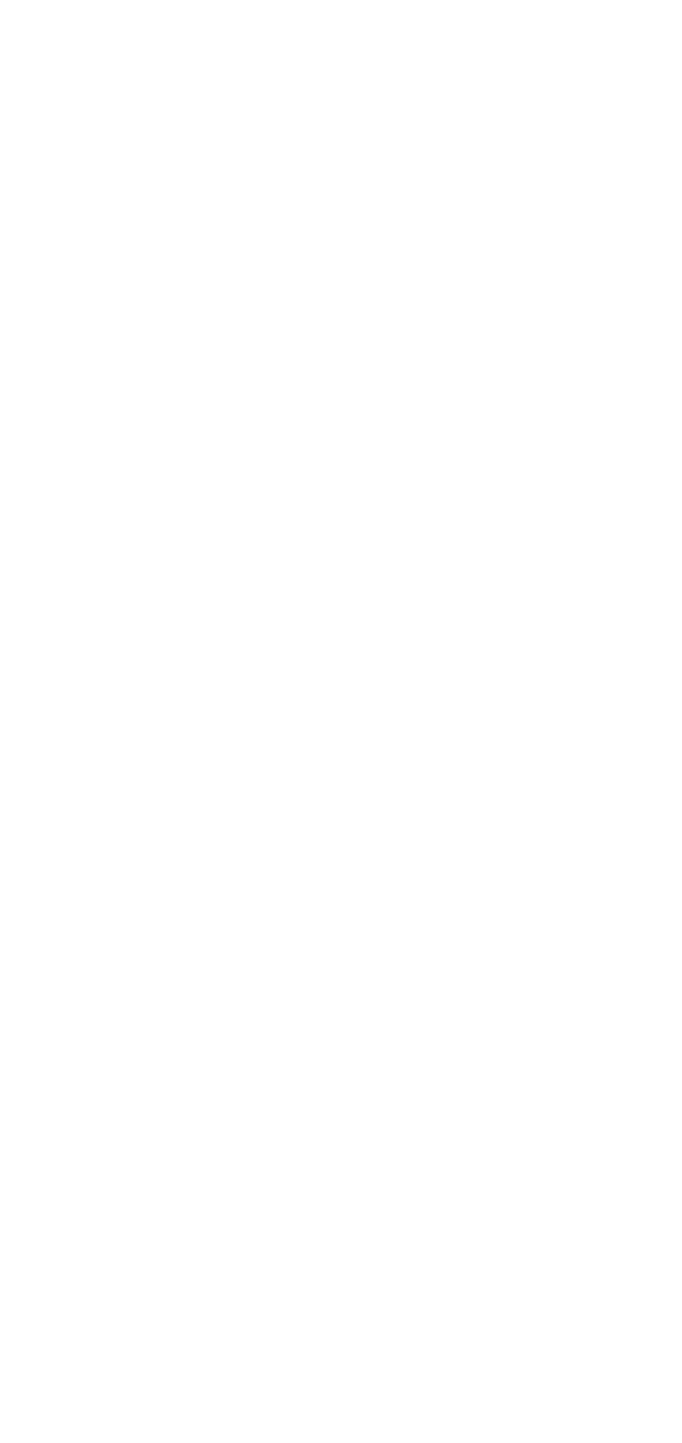
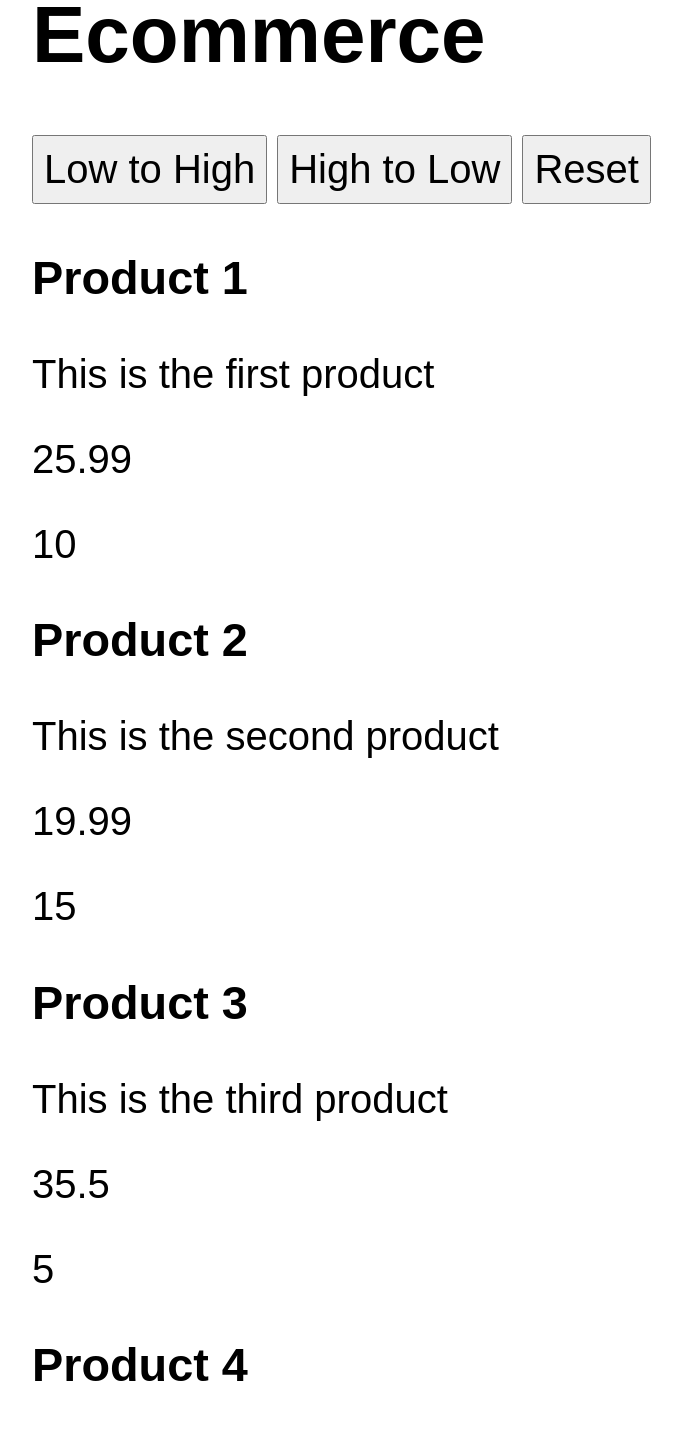
Before and after one commit to mdadil09/React-JS-Practice-Set, a React (Create React App) app in the folder set-7/: page / in a window 1280 px wide. Shown: the part 9100-10543 px from the top of the page, without its empty margins (36-718 px from the left). Before the commit the page ends 8962 px from the top, so only its background shows below. Built offline with nearby package versions, Linux system fonts and the light colour scheme.

Commit message:
Added ecommerce and productData and search issue is yet to be fixed in productData

```diff
--- a/set-7/src/App.js
+++ b/set-7/src/App.js
@@ -1,6 +1,8 @@
 import "./App.css";
+import EcommerceSort from "./components/Ecommerce/EcommerceSort";
 import Movies from "./components/Movies/Movies";
 import MoviesList from "./components/MoviesList/MoviesList";
+import SortByRating from "./components/ProductData/SortByRating";
 import Quotes from "./components/Quotes/Quotes";
 import UserData from "./components/UserData/UserData";
 import Users from "./components/Users/Users";
@@ -24,6 +26,10 @@ function App() {
       <Quotes />
       <hr />
       <MoviesList />
+      <hr />
+      <EcommerceSort />
+      <hr />
+      <SortByRating />
     </div>
   );
 }
--- /dev/null
+++ b/set-7/src/components/Ecommerce/EcommerceSort.jsx
@@ -0,0 +1,69 @@
+import React, { useEffect, useState } from "react";
+import { fakeFetch } from "./api";
+
+const EcommerceSort = () => {
+  const [showProducts, setShowProducts] = useState([]);
+  const [reset, setReset] = useState([]);
+
+  const getProducts = async () => {
+    try {
+      const res = await fakeFetch("https://example.com/api/products");
+      setShowProducts(res.data.products);
+      setReset(res.data.products);
+    } catch (error) {
+      console.log(error);
+    }
+  };
+
+  const handleClickAsc = () => {
+    setShowProducts([...showProducts].sort((a, b) => a.price - b.price));
+  };
+
+  const handleClickDsc = () => {
+    setShowProducts([...showProducts].sort((a, b) => b.price - a.price));
+  };
+
+  const handleClickReset = () => {
+    setShowProducts(reset);
+  };
+
+  useEffect(() => {
+    getProducts();
+  }, []);
+
+  return (
+    <div className="container" style={{ padding: "60px", fontSize: "40px" }}>
+      <h1>Ecommerce</h1>
+      <div className="buttons">
+        <button
+          style={{ padding: "10px", fontSize: "40px", marginRight: "10px" }}
+          onClick={handleClickAsc}
+        >
+          Low to High
+        </button>
+        <button
+          style={{ padding: "10px", fontSize: "40px", marginRight: "10px" }}
+          onClick={handleClickDsc}
+        >
+          High to Low
+        </button>
+        <button
+          style={{ padding: "10px", fontSize: "40px", marginRight: "10px" }}
+          onClick={handleClickReset}
+        >
+          Reset
+        </button>
+      </div>
+      {showProducts?.map(({ name, description, price, quantity }) => (
+        <div className="info">
+          <h3>{name}</h3>
+          <p>{description}</p>
+          <p>{price}</p>
+          <p>{quantity}</p>
+        </div>
+      ))}
+    </div>
+  );
+};
+
+export default EcommerceSort;
--- /dev/null
+++ b/set-7/src/components/Ecommerce/api.js
@@ -0,0 +1,45 @@
+export const fakeFetch = (url) => {
+  return new Promise((resolve, reject) => {
+    setTimeout(() => {
+      if (url === "https://example.com/api/products") {
+        resolve({
+          status: 200,
+          message: "Success",
+          data: {
+            products: [
+              {
+                name: "Product 1",
+                description: "This is the first product",
+                price: 25.99,
+                quantity: 10,
+              },
+              {
+                name: "Product 2",
+                description: "This is the second product",
+                price: 19.99,
+                quantity: 15,
+              },
+              {
+                name: "Product 3",
+                description: "This is the third product",
+                price: 35.5,
+                quantity: 5,
+              },
+              {
+                name: "Product 4",
+                description: "This is the fourth product",
+                price: 49.99,
+                quantity: 20,
+              },
+            ],
+          },
+        });
+      } else {
+        reject({
+          status: 404,
+          message: "Product list not found.",
+        });
+      }
+    }, 2000);
+  });
+};
--- /dev/null
+++ b/set-7/src/components/ProductData/SortByRating.jsx
@@ -0,0 +1,80 @@
+import React, { useEffect, useState } from "react";
+import { fakeFetch } from "./api";
+
+const SortByRating = () => {
+  const [showProducts, setShowProducts] = useState([
+    {
+      query: "",
+      lists: [],
+    },
+  ]);
+
+  const getProducts = async () => {
+    try {
+      const res = await fakeFetch("https://example.com/api/products");
+      setShowProducts(res.data.products);
+    } catch (error) {
+      console.log(error);
+    }
+  };
+
+  const handleClick = () => {
+    setShowProducts([...showProducts].sort((a, b) => b.rating - a.rating));
+  };
+
+  const handleChange = (e) => {
+    const filteredItem = showProducts.filter(({ name }) => {
+      if (e.target.value === "") return showProducts;
+      return name.toLowerCase().includes(e.target.value.toLowerCase());
+    });
+    setShowProducts(filteredItem);
+  };
+
+  useEffect(() => {
+    getProducts();
+  }, []);
+  return (
+    <div className="container" style={{ padding: "60px", fontSize: "40px" }}>
+      <h1>Products</h1>
+      <button
+        style={{ padding: "10px", fontSize: "40px" }}
+        onClick={handleClick}
+      >
+        Sort By Rating
+      </button>
+      <input
+        style={{ padding: "10px", fontSize: "40px", marginLeft: "20px" }}
+        type="text"
+        placeholder="Search..."
+        onChange={handleChange}
+        value={showProducts.query}
+      ></input>
+      {showProducts.map(({ id, name, price, quantity, rating }) => (
+        <div
+          className="info"
+          style={{
+            width: "40%",
+            borderRadius: "2px solid lightgray",
+            padding: "10px",
+            margin: "5px",
+            backgroundColor: "lightgray",
+          }}
+          key={id}
+        >
+          <p>{name}</p>
+          <p>
+            <b>Price:</b> {price}
+          </p>
+          <p>
+            <b>Quantity:</b> {quantity}
+          </p>
+          <p>
+            <b>rating:</b> {rating}
+          </p>
+        </div>
+      ))}
+    </div>
+  );
+};
+
+export default SortByRating;
--- /dev/null
+++ b/set-7/src/components/ProductData/api.js
@@ -0,0 +1,25 @@
+export const fakeFetch = (url) => {
+  return new Promise((resolve, reject) => {
+    setTimeout(() => {
+      if (url === "https://example.com/api/products") {
+        resolve({
+          status: 200,
+          message: "Success",
+          data: {
+            products: [
+              { name: "Color Pencils", price: 50, quantity: 40, rating: 4.5 },
+              { name: "Sketchpens", price: 110, quantity: 20, rating: 3.8 },
+              { name: "Eraser", price: 20, quantity: 20, rating: 4.2 },
+              { name: "Sharpener", price: 22, quantity: 30, rating: 4.7 },
+            ],
+          },
+        });
+      } else {
+        reject({
+          status: 404,
+          message: "Product list not found.",
+        });
+      }
+    }, 2000);
+  });
+};
```
Also changed, not shown: 1 other file (tests, documents, lock files or other folders).
